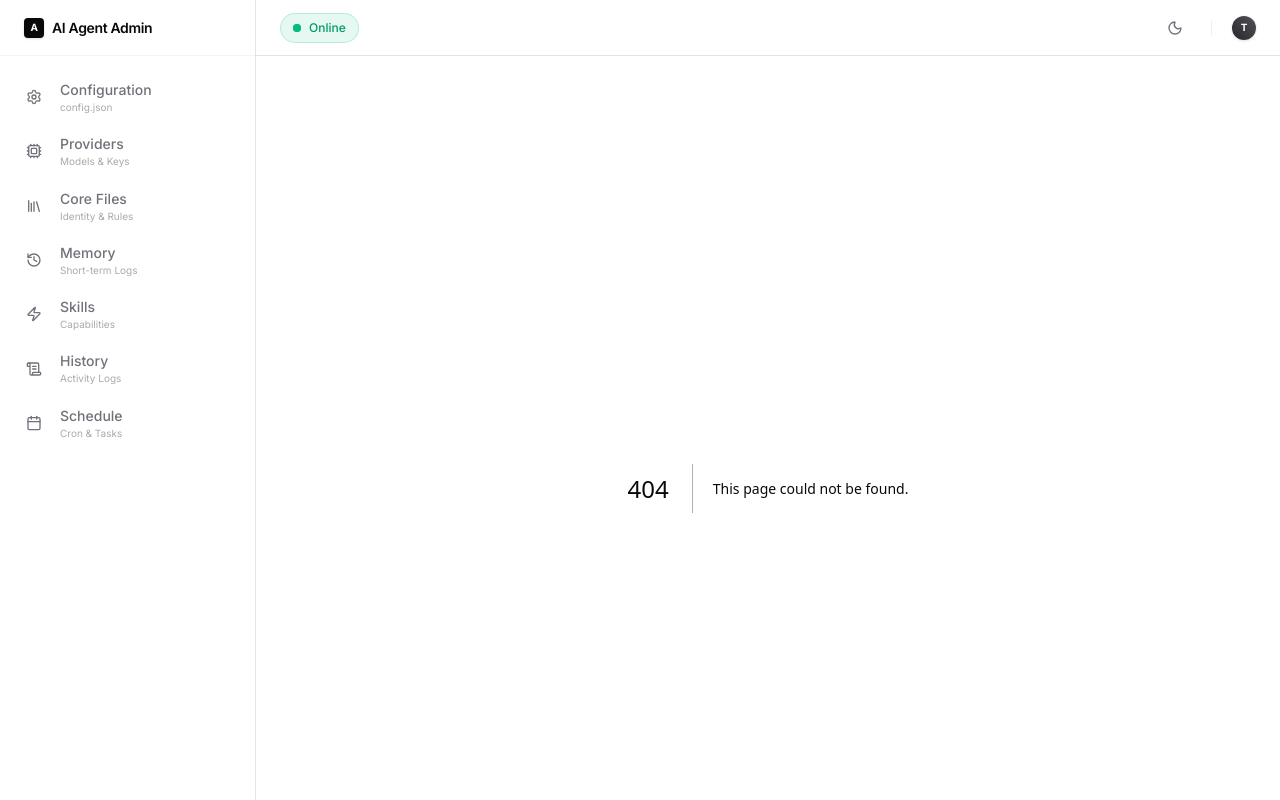
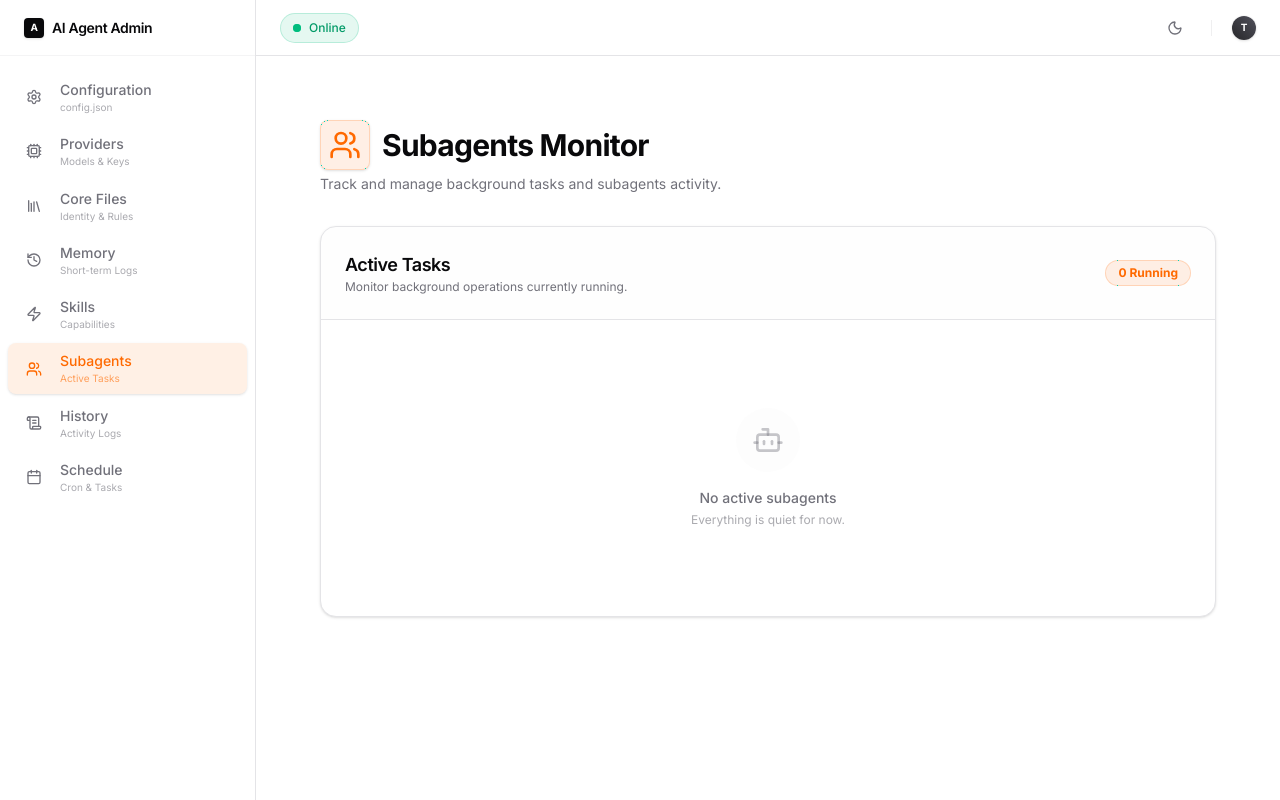
Before and after one commit to thomas-touboul/nanobot-web-ui, a Next.js app: page /subagents in a window 1280 px wide. Before the commit this address had no page. Built offline with nearby package versions, Linux system fonts and the light colour scheme.

Commit message:
feat: real-time subagent monitoring and UI cleanup

```diff
--- a/package.json
+++ b/package.json
@@ -1,5 +1,5 @@
 {
-  "name": "openclaw-admin",
+  "name": "ai-agent-admin",
   "version": "0.1.0",
   "private": true,
   "scripts": {
--- /dev/null
+++ b/src/app/api/subagents/route.ts
@@ -0,0 +1,19 @@
+import { NextResponse } from 'next/server';
+import fs from 'fs';
+import path from 'path';
+
+const WORKSPACE_PATH = process.env.WORKSPACE_PATH || '/home/moltbot/.nanobot/workspace';
+const SUBAGENTS_FILE = path.join(WORKSPACE_PATH, 'memory/subagents.json');
+
+export async function GET() {
+  try {
+    if (!fs.existsSync(SUBAGENTS_FILE)) {
+      return NextResponse.json([]);
+    }
+    const data = fs.readFileSync(SUBAGENTS_FILE, 'utf8');
+    return NextResponse.json(JSON.parse(data));
+  } catch (error) {
+    console.error('Error reading subagents:', error);
+    return NextResponse.json({ error: 'Failed to read subagents data' }, { status: 500 });
+  }
+}
--- /dev/null
+++ b/src/app/subagents/page.tsx
@@ -0,0 +1,124 @@
+"use client";
+
+import { UI_TEXT } from "@/constants/ui-text";
+import { HeaderWithIcon } from "@/components/HeaderWithIcon";
+import { Bot, Clock, CheckCircle2, XCircle, Loader2, Terminal } from "lucide-react";
+import { useState, useEffect } from "react";
+import { cn } from "@/lib/utils";
+
+interface SubagentTask {
+  id: string;
+  label: string;
+  status: 'running' | 'completed' | 'failed';
+  startTime: string;
+  endTime?: string;
+  task: string;
+  result?: string;
+}
+
+export default function SubagentsPage() {
+  const [tasks, setTasks] = useState<SubagentTask[]>([]);
+  const [loading, setLoading] = useState(true);
+
+  useEffect(() => {
+    const fetchTasks = async () => {
+      try {
+        const response = await fetch('/api/subagents');
+        const data = await response.json();
+        const activeTasks = Array.isArray(data) ? data.filter((t: SubagentTask) => t.status === 'running') : [];
+        setTasks(activeTasks);
+      } catch (error) {
+        console.error('Failed to fetch subagents:', error);
+      } finally {
+        setLoading(false);
+      }
+    };
+
+    fetchTasks();
+    const interval = setInterval(fetchTasks, 3000); // Refresh every 3s for "real-time" feel
+    return () => clearInterval(interval);
+  }, []);
+
+  return (
+    <div className="space-y-8 container max-w-7xl py-8 animate-fade-in pb-20">
+      <HeaderWithIcon
+        title={UI_TEXT.pages.subagents.title}
+        subtitle={UI_TEXT.pages.subagents.subtitle}
+        icon={UI_TEXT.navigation.subagents.icon}
+        iconColorClass={UI_TEXT.navigation.subagents.color}
+        iconBgClass={UI_TEXT.navigation.subagents.bgColor}
+        iconBorderClass={UI_TEXT.navigation.subagents.borderColor}
+      />
+
+      <div className="max-w-4xl mx-auto">
+        <div className="bg-card border border-border rounded-2xl overflow-hidden shadow-sm">
+          <div className="p-6 border-b border-border bg-secondary/10 flex items-center justify-between">
+            <div>
+              <h3 className="font-semibold text-lg tracking-tight">Active Tasks</h3>
+              <p className="text-xs text-muted-foreground">Monitor background operations currently running.</p>
+            </div>
+            <div className="px-3 py-1 rounded-full bg-orange-500/10 text-orange-500 border border-orange-500/20 text-xs font-bold">
+              {tasks.length} Running
+            </div>
+          </div>
+
+          <div className="p-6">
+            {loading ? (
+              <div className="flex flex-col items-center justify-center py-12 space-y-4">
+                <Loader2 className="h-8 w-8 animate-spin text-muted-foreground" />
+                <p className="text-sm text-muted-foreground font-medium">Fetching subagent status...</p>
+              </div>
+            ) : tasks.length === 0 ? (
+              <div className="flex flex-col items-center justify-center py-16 space-y-4 text-center">
+                <div className="p-4 rounded-full bg-secondary/20">
+                  <Bot className="h-8 w-8 text-muted-foreground/40" />
+                </div>
+                <div>
+                  <p className="text-sm font-medium text-muted-foreground">No active subagents</p>
+                  <p className="text-xs text-muted-foreground/60 mt-1">Everything is quiet for now.</p>
+                </div>
+              </div>
+            ) : (
+              <div className="space-y-4">
+                {tasks.map((task) => (
+                  <div
+                    key={task.id}
+                    className="p-5 rounded-xl border border-border bg-secondary/5 hover:bg-secondary/10 transition-all group"
+                  >
+                    <div className="flex items-start justify-between mb-4">
+                      <div className="flex items-center gap-4">
+                        <div className="p-2.5 rounded-xl shadow-sm bg-blue-500/10 text-blue-500">
+                          <Loader2 className="h-5 w-5 animate-spin" />
+                        </div>
+                        <div>
+                          <h4 className="text-base font-bold text-foreground tracking-tight">{task.label}</h4>
+                          <div className="flex items-center gap-3 text-[10px] text-muted-foreground mt-1 font-medium uppercase tracking-wider">
+                            <div className="flex items-center gap-1">
+                              <Clock className="h-3 w-3" />
+                              <span>Started: {task.startTime}</span>
+                            </div>
+                          </div>
+                        </div>
+                      </div>
+                      <div className="px-2 py-0.5 rounded text-[10px] font-bold uppercase tracking-widest border bg-blue-500/5 text-blue-500 border-blue-500/20">
+                        {task.status}
+                      </div>
+                    </div>
+
+                    <div className="bg-background/50 rounded-xl p-4 border border-border/50 shadow-inner">
+                      <div className="flex items-center gap-2 mb-2">
+                        <Terminal className="h-3.5 w-3.5 text-muted-foreground" />
+                        <span className="text-[10px] font-bold text-muted-foreground uppercase tracking-widest">Task Prompt</span>
+                      </div>
+                      <p className="text-sm text-foreground/80 italic leading-relaxed">"{task.task}"</p>
+                    </div>
+                  </div>
+                ))}
+              </div>
+            )}
+          </div>
+        </div>
+      </div>
+    </div>
+  );
+}
--- a/src/components/layout/Navigation.tsx
+++ b/src/components/layout/Navigation.tsx
@@ -28,6 +28,11 @@ export const mainNavigation = [
     ...UI_TEXT.navigation.skills,
     href: "/skills",
     match: (path: string) => path.startsWith("/skills")
+  },
+  {
+    ...UI_TEXT.navigation.subagents,
+    href: "/subagents",
+    match: (path: string) => path.startsWith("/subagents")
   },
   {
     ...UI_TEXT.navigation.history,
--- a/src/constants/ui-text.ts
+++ b/src/constants/ui-text.ts
@@ -6,7 +6,8 @@ import {
   Zap,
   ScrollText,
   Calendar,
-  Activity
+  Activity,
+  Users
 } from "lucide-react";
 
 /**
@@ -56,6 +57,14 @@ export const UI_TEXT = {
       bgColor: "bg-purple-500/10",
       borderColor: "border-purple-500/20",
     },
+    subagents: {
+      title: "Subagents",
+      subtitle: "Active Tasks",
+      icon: Users,
+      color: "text-orange-500",
+      bgColor: "bg-orange-500/10",
+      borderColor: "border-orange-500/20",
+    },
     history: {
       title: "History",
       subtitle: "Activity Logs",
@@ -70,7 +79,7 @@ export const UI_TEXT = {
       icon: Calendar,
       color: "text-rose-500",
       bgColor: "bg-rose-500/10",
-      borderColor: "border-rose-500/20",
+      borderColor: "border-orange-500/20",
     },
   },
   pages: {
@@ -102,6 +111,10 @@ export const UI_TEXT = {
       title: "Skills",
       subtitle: "Manage and create specialized capabilities for your agent.",
     },
+    subagents: {
+      title: "Subagents Monitor",
+      subtitle: "Track and manage background tasks and subagents activity.",
+    },
     history: {
       title: "History",
       subtitle: "Long-term activity logs from HISTORY.md",
```
